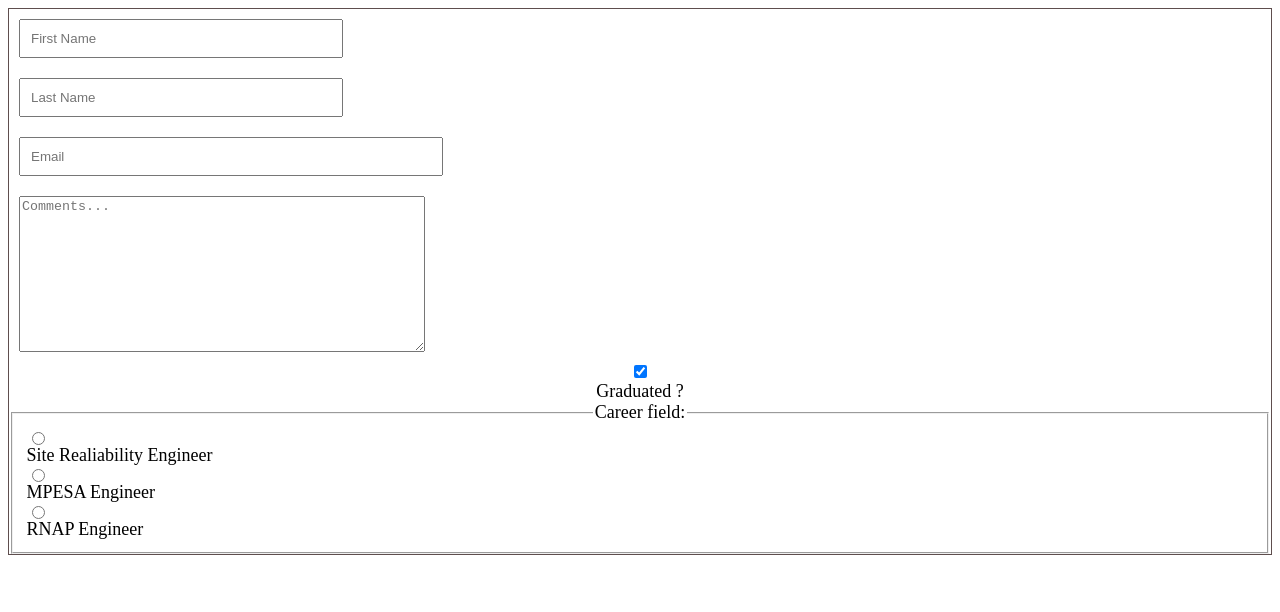
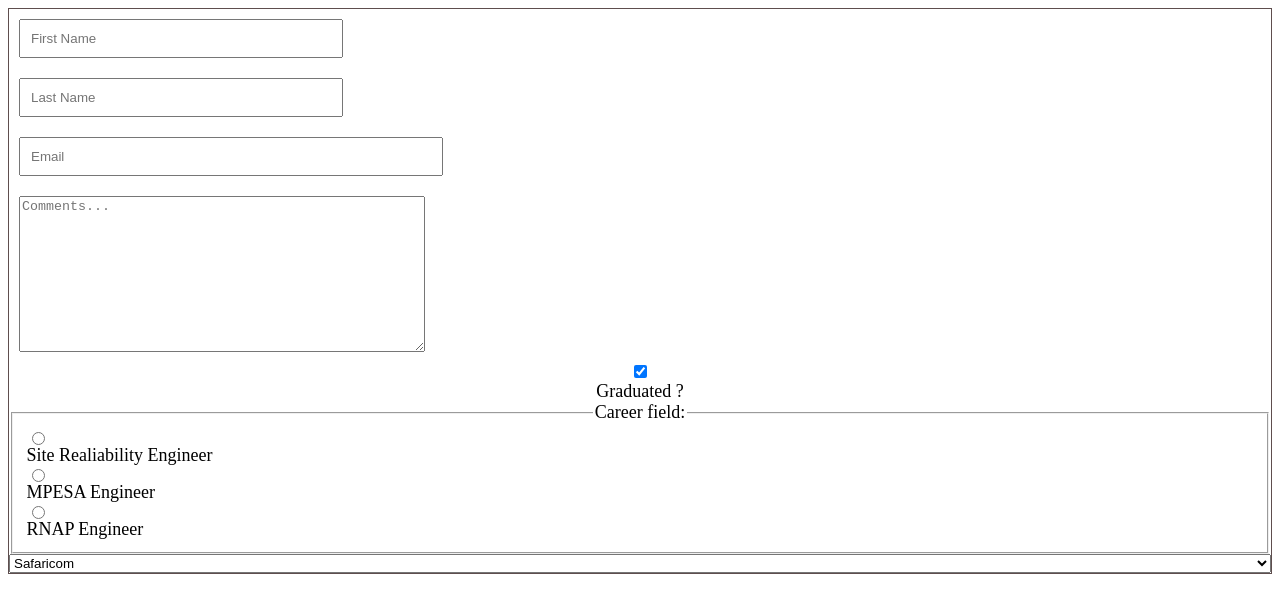
Before and after one commit to joshuaombasa/React-Forms-Learning, a React (Vite) app: page / in a window 1280 px wide. Shown: the top 612 px of the page. Built offline with nearby package versions, Linux system fonts and the light colour scheme.

Commit message:
updated jsx

```diff
--- a/src/App.jsx
+++ b/src/App.jsx
@@ -101,6 +101,14 @@ function App() {
           />
           <label htmlFor="rnap-engineer">RNAP Engineer</label>
         </fieldset>
+
+        <select name="" id="favourite-employer" className='favourite-employer'>
+          <option value="">Safaricom</option>
+          <option value="">Kenya Revenue Authority</option>
+          <option value="">Kenya Commercial Bank</option>
+          <option value="">Jubilee Insurance</option>
+          <option value="">Andela</option>
+        </select>
       </form>
     </div>
   )
```
